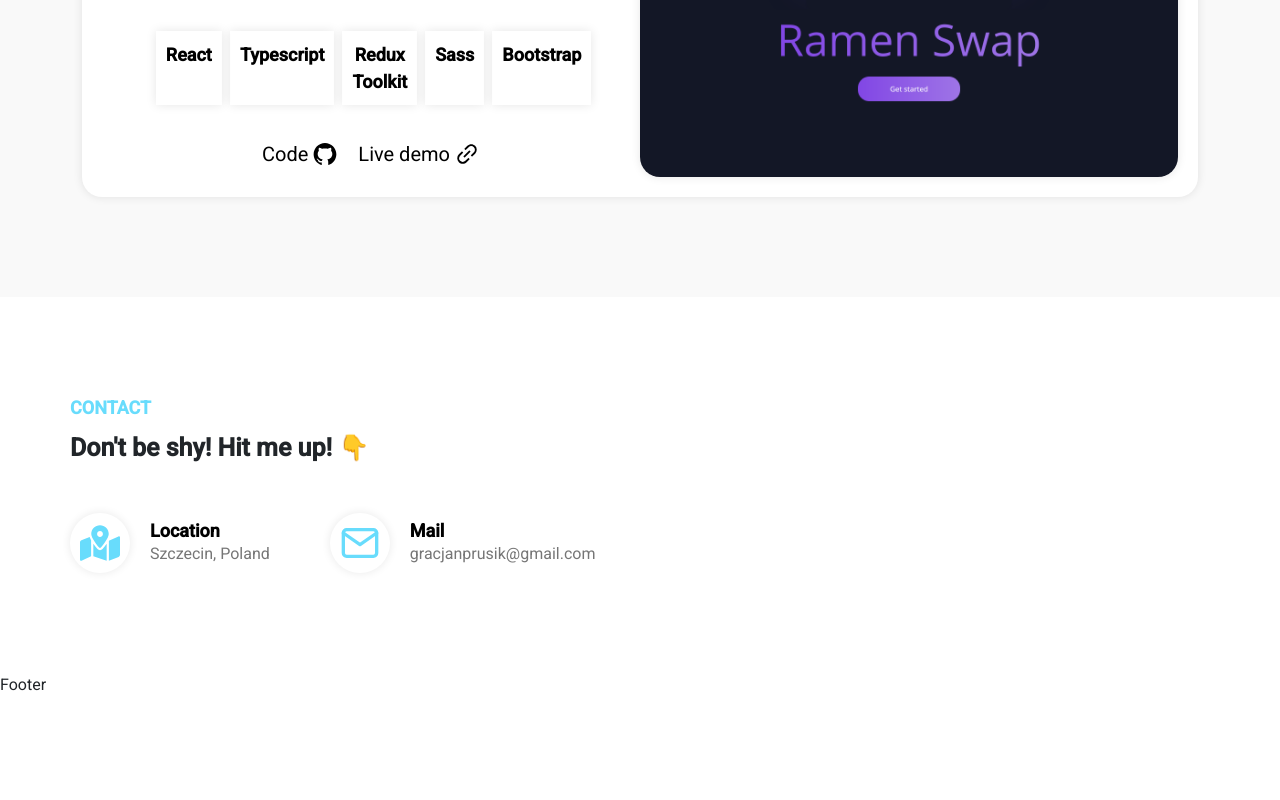
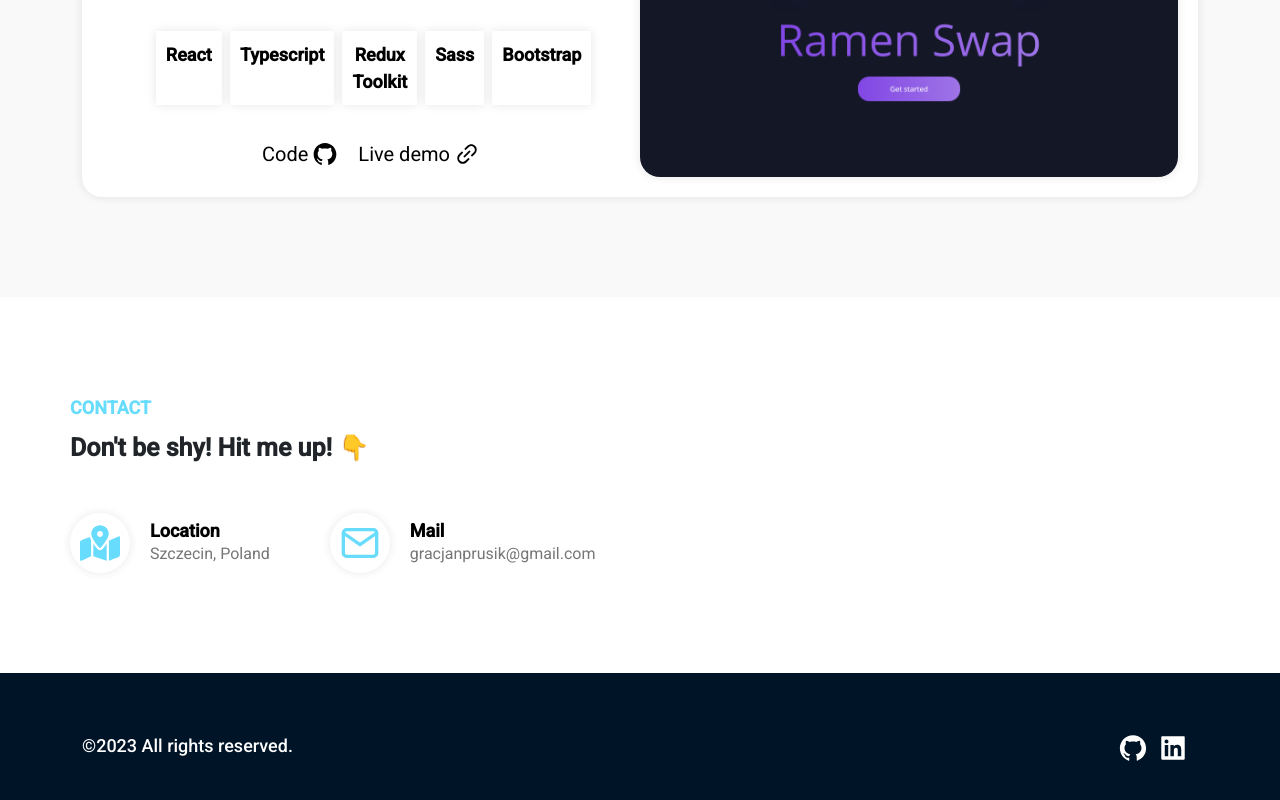
Before and after one commit to grekuu/Portfolio, a React (Vite) app: page / in a window 1280 px wide. Shown: the part 2454-3254 px from the top of the page. Before the commit the page ends 3151 px from the top, so only its background shows below. Built offline with nearby package versions, Linux system fonts and the light colour scheme.

Commit message:
feat(Footer): desktop component done

```diff
--- a/src/components/Footer/Footer.tsx
+++ b/src/components/Footer/Footer.tsx
@@ -1,7 +1,25 @@
+import { Container } from "react-bootstrap";
 import "./footer.scss";
+import { AiFillLinkedin, AiOutlineGithub } from "react-icons/ai";
 
 const Footer = () => {
-  return <div>Footer</div>;
+  const currentYear = new Date().getFullYear();
+
+  return (
+    <div className="footer-container">
+      <Container className="content-container">
+        <div className="copyright">©{currentYear} All rights reserved.</div>
+        <div className="socials">
+          <a href="https://github.com/grekuu">
+            <AiOutlineGithub />
+          </a>
+          <a href="https://www.linkedin.com/in/gracjan-prusik-b12041251/">
+            <AiFillLinkedin />
+          </a>
+        </div>
+      </Container>
+    </div>
+  );
 };
 
 export default Footer;
--- a/src/components/Footer/footer.scss
+++ b/src/components/Footer/footer.scss
@@ -0,0 +1,28 @@
+.footer-container {
+  background-color: #001427;
+  padding: 50px 0px;
+  color: white;
+
+  .content-container {
+    display: flex;
+    align-items: center;
+    justify-content: space-between;
+
+    .copyright {
+      font-size: 18px;
+      font-weight: 500;
+    }
+    .socials {
+      a {
+        color: white;
+        font-size: 30px;
+        margin-right: 10px;
+        transition: all 0.2s ease-in-out;
+
+        &:hover {
+          color: #68dcfc;
+        }
+      }
+    }
+  }
+}
```
